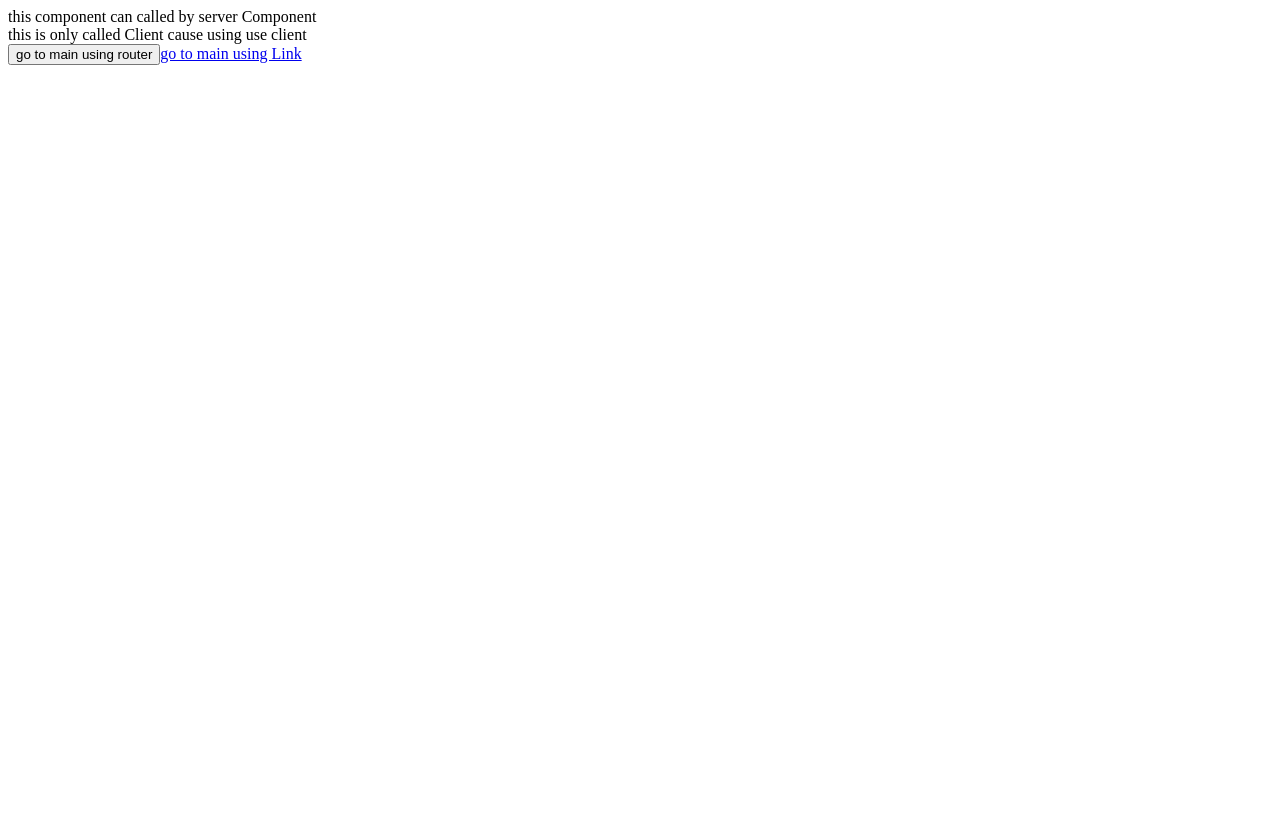
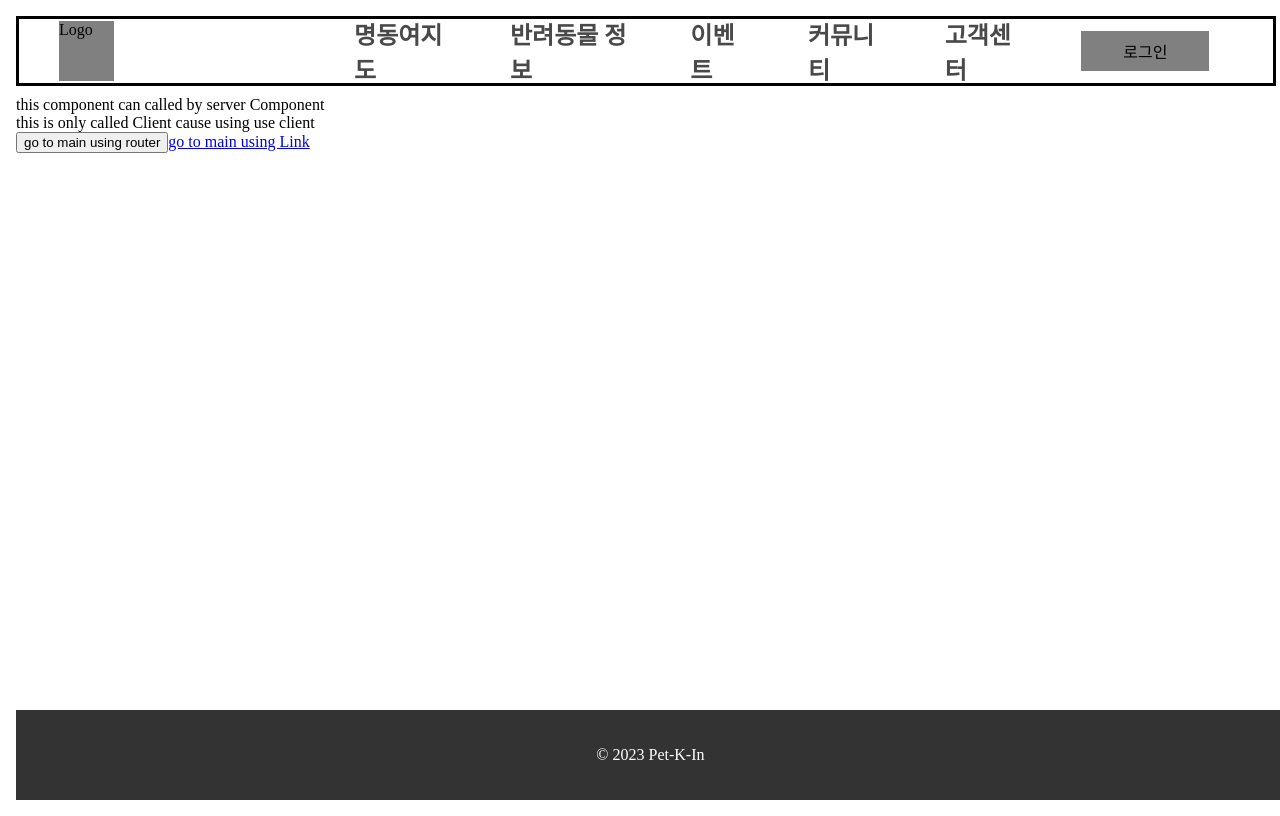
Before and after one commit to pet-platform/pet-platform-front, a Next.js app: page /child1 in a window 1280 px wide. Built offline with nearby package versions, Linux system fonts and the light colour scheme.

Commit message:
2023-09-18 <레이아웃 작업 시작> Layout -> 헤더와 푸터 작업 TODO -> 헤더&푸터 수치 조정 필요, 메인 영역 flex-grow 적용안됨

```diff
--- /dev/null
+++ b/app/globals.css
@@ -0,0 +1,5 @@
+html, body {
+    margin: 8px;
+    height: 100%;
+    min-height: 100%;
+}
--- /dev/null
+++ b/app/layout.module.css
@@ -0,0 +1,75 @@
+/** 최상위 컨테이너 */
+.container {
+    display: flex;
+    flex-direction: column;
+    min-height: 100%; /* 화면 높이보다 적어도 컨테이너의 높이가 커야합니다. */
+}
+
+/** 헤더 */
+.header {
+    display: flex;
+    background-color: white;
+    border: 3px black solid;
+    position: fixed;
+    align-items: center;
+    width: 98vw;
+    height: 8vh;
+}
+
+.nav {
+    display: flex;
+    align-items: center;
+}
+
+.logo {
+    margin: 0 40px;
+    width: 60px;
+    height: 60px;
+    background-color: gray;
+}
+
+.navList {
+    list-style: none;
+    padding: 0;
+    margin-left: 200px;
+    display: flex;
+}
+
+.navList li {
+    margin-right: 60px; /* (원하는 값으로 조정) */
+}
+
+.navList li a {
+    text-decoration: none;
+    color: #494949; /* (원하는 값으로 조정) */
+    font-size: x-large; /* (원하는 값으로 조정) */
+    font-weight: bold; /* (원하는 값으로 조정) */
+}
+
+.headerRight {
+    height: 5vh;
+    min-width: 10vw;
+    margin: 0 5vw 0 auto;
+    display: flex;
+    align-items: center;
+    justify-content: center;
+    background-color: gray;
+}
+
+/** 푸터 */
+.footer {
+    background-color: #333;
+    color: #fff;
+    text-align: center;
+    padding: 20px;
+    position: absolute;
+    bottom: 0;
+    width: 96vw;
+}
+
+/** 메인 컨텐츠 */
+.main {
+    flex-grow: 1; /* 페이지 컨텐츠 영역이 화면 높이에 맞춰 조절합니다. */
+    margin-top: 10vh; /* navbar의 높이 따라 조정이 필요합니다. */
+    height: calc(100vh - 80px - 100px); /* 헤더와 푸터의 높이만큼 제외합니다. */
+}
--- a/app/layout.tsx
+++ b/app/layout.tsx
@@ -1,11 +1,54 @@
+import styles from './layout.module.css';
+import './globals.css';
+import Link from 'next/link'
+import FooterComponent from '@/src/serverComponent/FooterComponent';
+
 export default function RootLayout({
   children,
 }: {
   children: React.ReactNode;
 }) {
+
   return (
     <html lang="en">
-      <body>{children}</body>
+      <head>
+    <meta charSet="UTF-8" />
+    <meta name="viewport" content="width=device-width, initial-scale=1.0" />
+    <title>pet-k-in</title>
+  </head>
+      <body>
+        <div className={styles.container}>
+          <header className={styles.header}>
+            <nav className={styles.nav}>
+              <div className={styles.logo}>
+                {/* 로고 이미지 */}
+                Logo
+              </div>
+              <ul className={styles.navList}>
+                <li><Link href="/map">명동여지도</Link></li>
+                <li><Link href="/animalinfo">반려동물 정보</Link></li>
+                <li><Link href="/event">이벤트</Link></li>
+                <li><Link href="/community">커뮤니티</Link></li>
+                <li><Link href="/service">고객센터</Link></li>
+                {/* 다른 페이지 링크를 추가하세요. */}
+              </ul>
+            </nav>
+
+            <div className={styles.headerRight}>
+              로그인
+              {/* 비로그인 상태 : 가입/로그인 */}
+              {/* 로그인 상태 : 프로필/알림 */}
+            </div>
+
+          </header>
+          <main className={styles.main}>
+            {children}
+            {/* 페이지의 내용은 여기에 렌더링됩니다. */}
+          </main>
+
+          <FooterComponent/>
+        </div>
+      </body>
     </html>
   );
-}
+};
--- /dev/null
+++ b/app/page.module.css
@@ -0,0 +1,4 @@
+.pageTitle {
+    color: blue;
+    font-size: 24px;
+  }
--- a/app/page.tsx
+++ b/app/page.tsx
@@ -1,5 +1,6 @@
 import ServerComponent from '@/src/serverComponent/ServerComponent';
 import Link from 'next/link';
+import styles from './page.module.css';
 
 export default function Page() {
   return (
@@ -7,6 +8,9 @@ export default function Page() {
       This is Root Page
       <Link href={'/child1'}>Go To Child1</Link>
       <br />
+      <div>
+      <h1 className={styles.pageTitle}>This is a Page</h1>
+      </div>
       <ServerComponent />
     </div>
   );
--- a/package.json
+++ b/package.json
@@ -7,6 +7,8 @@
     "start": "next start"
   },
   "dependencies": {
+    "@mui/icons-material": "5.14.9",
+    "@mui/material": "5.14.10",
     "next": "13.4.19",
     "react": "18.2.0",
     "react-dom": "18.2.0",
--- /dev/null
+++ b/src/serverComponent/FooterComponent.tsx
@@ -0,0 +1,13 @@
+import styles from '../../app/layout.module.css';
+
+function FooterComponent () {
+
+    return (
+      <footer className={styles.footer}>
+            {/* 푸터 내용 */}
+            <p>&copy; {new Date().getFullYear()} Pet-K-In</p>
+      </footer>
+    );
+  };
+
+export default FooterComponent;
```
Also changed, not shown: 1 other file (tests, documents, lock files or other folders).
